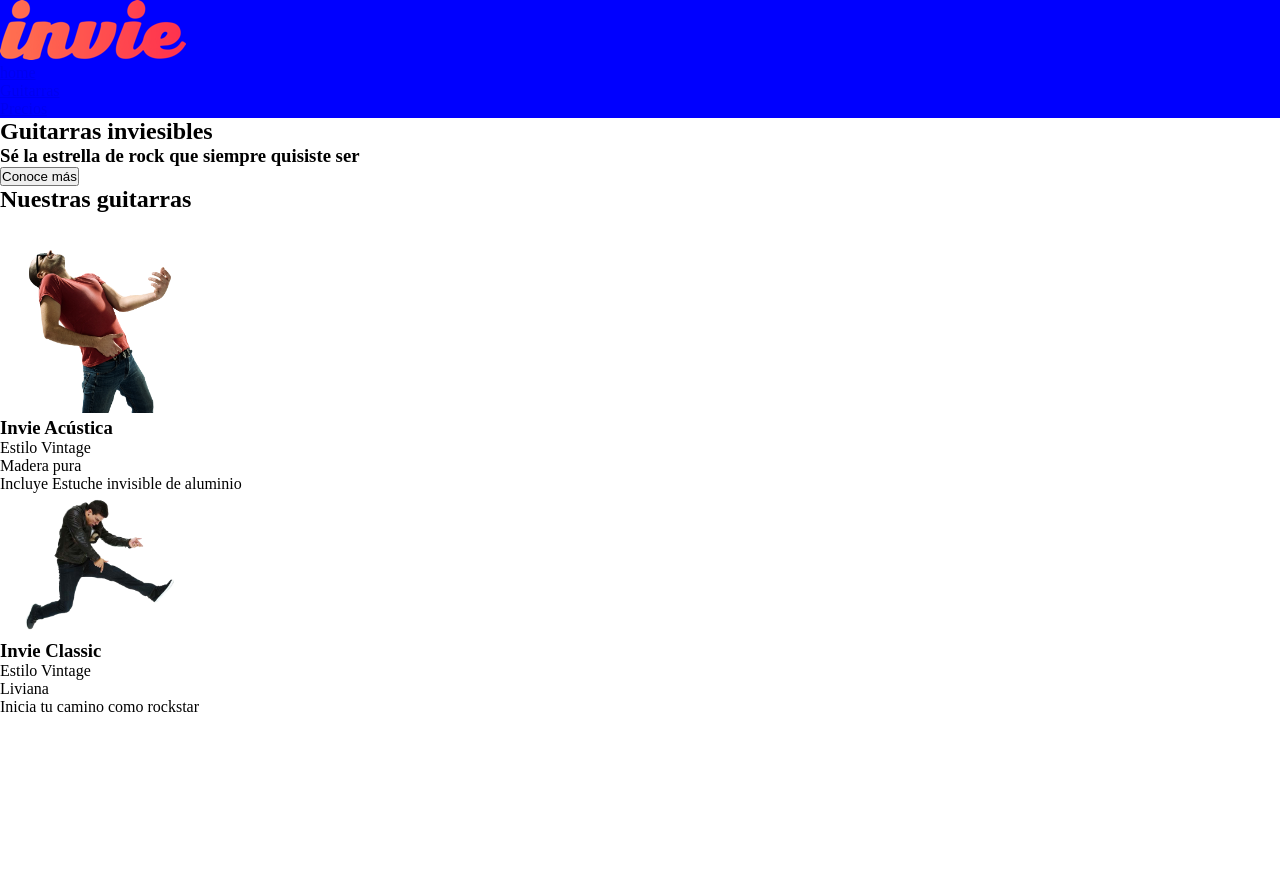
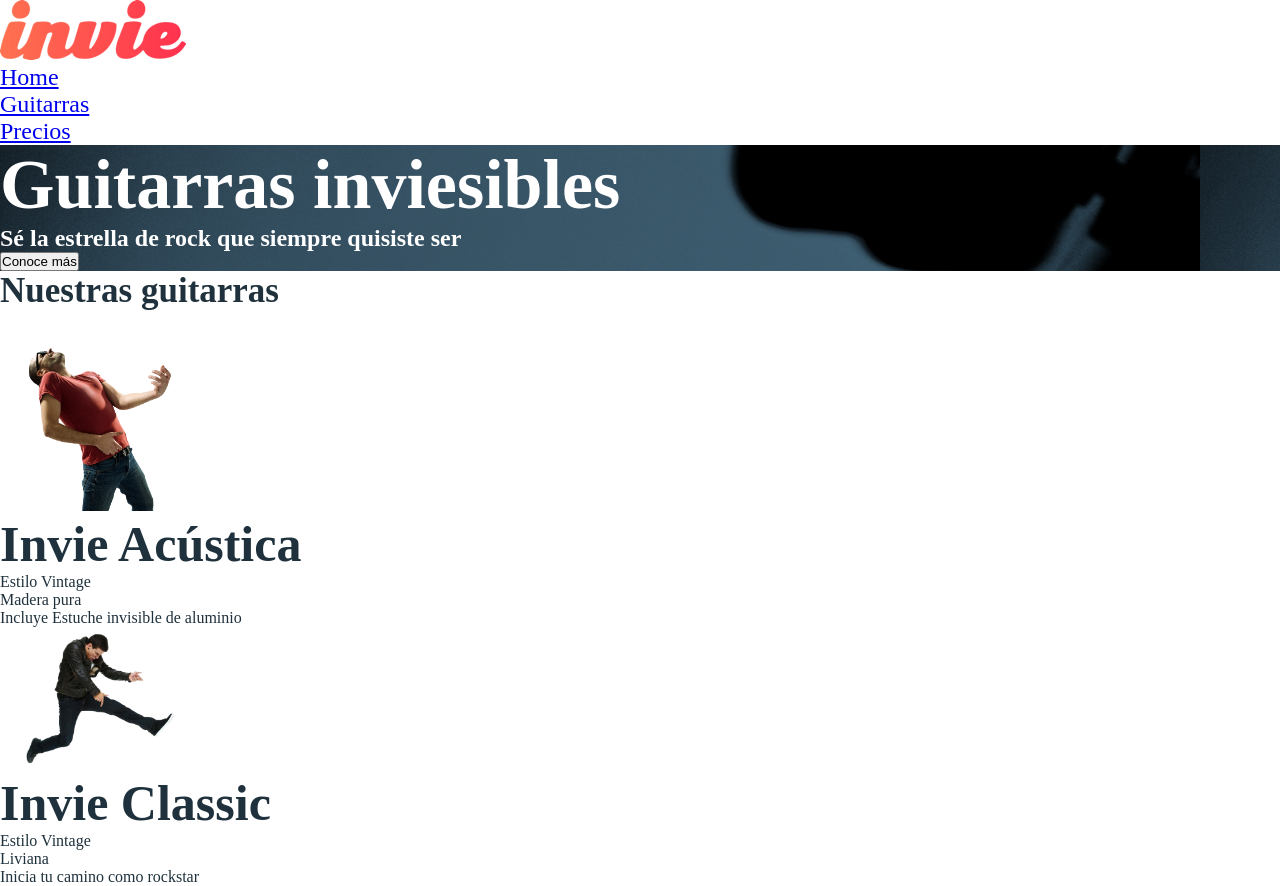
Before and after one commit to anahiza/CursoDisenoWeb, a plain HTML site: page Invie/index.html in a window 1280 px wide. Before the commit the page ends 800 px from the top, so only its background shows below. Drawn offline with Linux system fonts and the light colour scheme.

Commit message:
Backgrounds, colores y tamaños de fuente

```diff
--- a/Invie/css/invie.css
+++ b/Invie/css/invie.css
@@ -2,6 +2,29 @@
 	margin: 0;
 	padding: 0;
 }
-header{
-	background-color: blue;
+.titulo{
+	font-size: 70px;
 }
+
+.title-a{
+	font-size: 24px;
+}
+.guitarra{
+	color:#1F313C;
+}
+.guitarra h2{
+	font-size: 35px;
+}
+
+.title-b{
+	font-size: 50px;
+}
+
+.portada{
+	background-image: url("../images/background.png");
+	color:white;
+}
+
+.menu{
+	font-size: 24px;
+}
--- a/Invie/index.html
+++ b/Invie/index.html
@@ -15,7 +15,7 @@
 		<nav class="menu">
 			<ul>
 				<li>
-					<a href="index.html">home</a>
+					<a href="index.html">Home</a>
 				</li>
 
 				<li>
@@ -41,7 +41,7 @@
 		<article class="guitarra">
 			<!-- guitarra1 -->
 			<img src="images/invie-acustica.png" alt="Guitarra Invie Acutstica" width="200"/>
-			<h3>Invie Acústica</h3>
+			<h3 class="title-b">Invie Acústica</h3>
 			<ol>
 				<li>Estilo Vintage</li>
 				<li>Madera pura</li>
@@ -51,7 +51,7 @@
 		<article class="guitarra">
 			<!-- guitarra2 -->
 			<img src="images/invie-classic.png" alt = "Guitarra Invie Clásica" width="200"/>
-			<h3>Invie Classic</h3>
+			<h3 class="title-b">Invie Classic</h3>
 			<ol>
 				<li>Estilo Vintage</li>
 				<li>Liviana</li>
```
